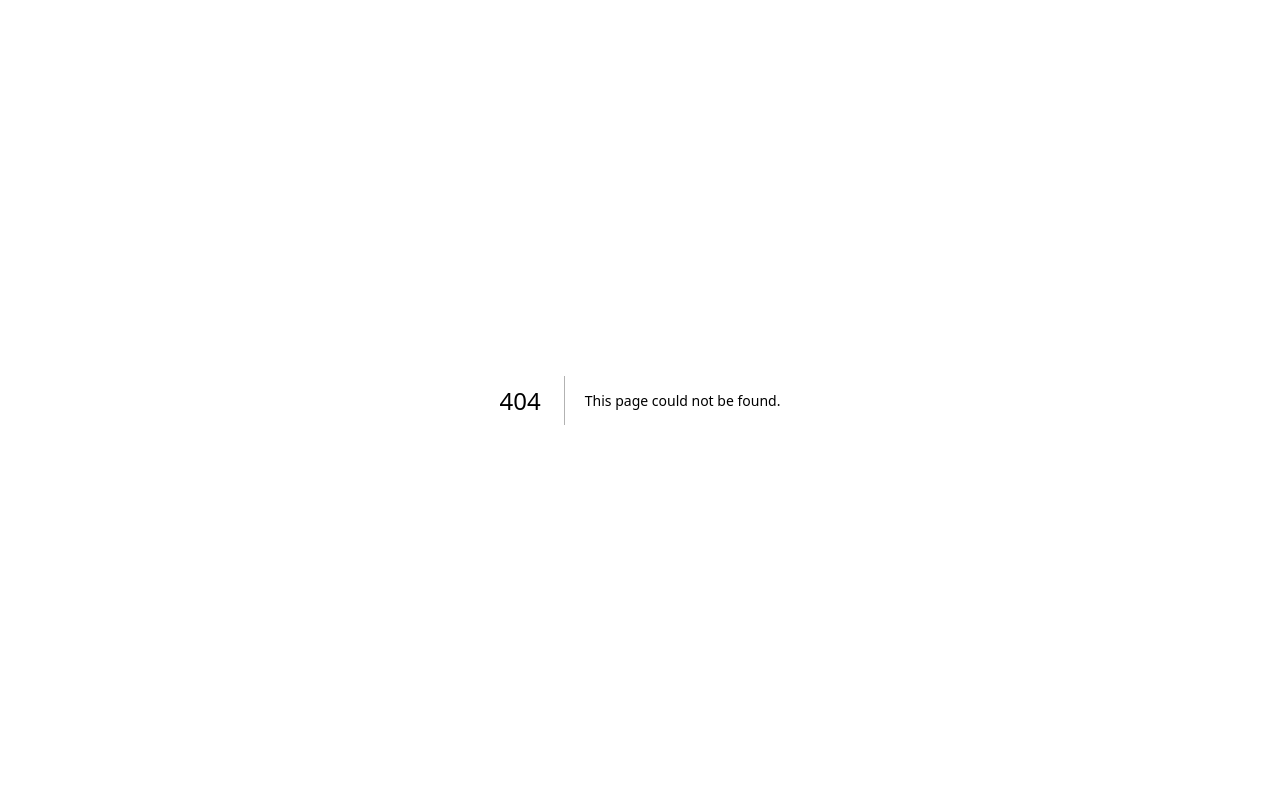
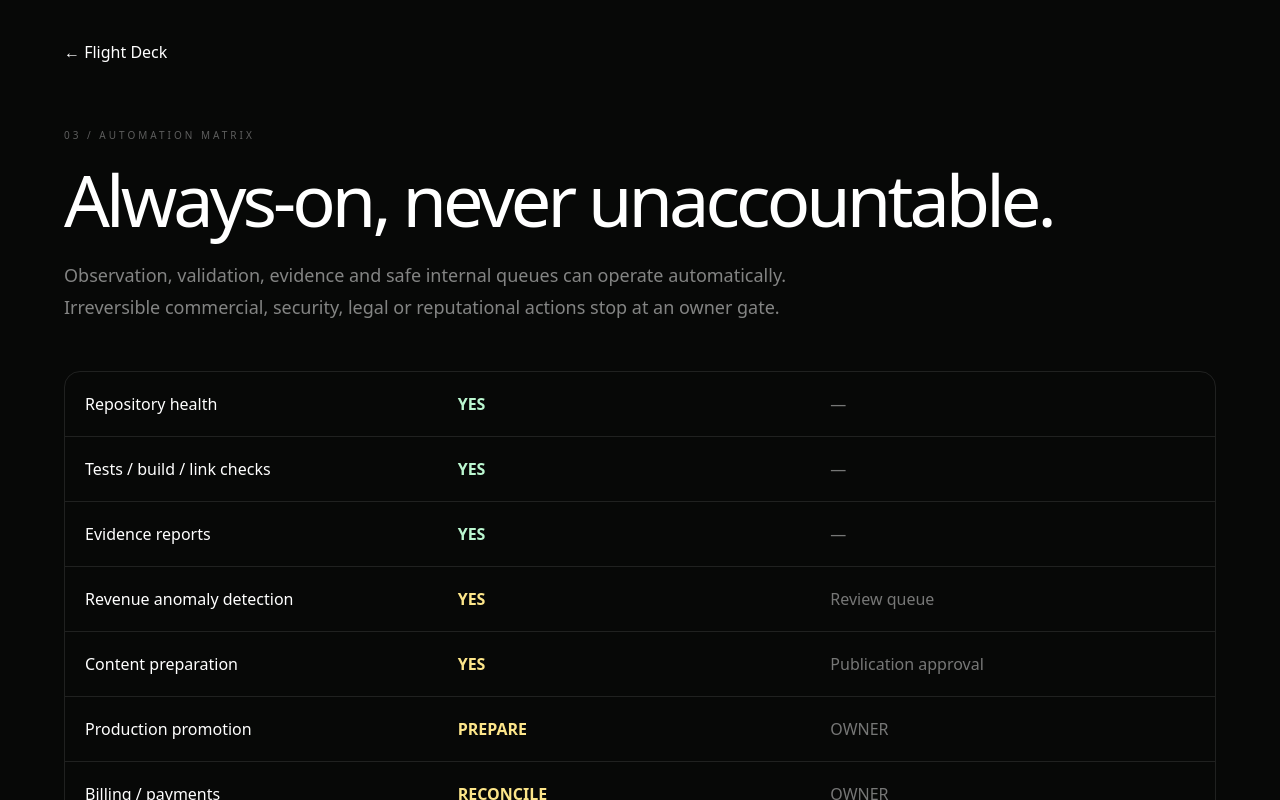
Before and after one commit to Mind-Reply/A11-K, a Next.js app: page /automations in a window 1280 px wide. Before the commit this address had no page. Shown: the top 800 px of the page. Built offline with nearby package versions, Linux system fonts and the light colour scheme.

Commit message:
feat: add executable automation matrix

```diff
--- /dev/null
+++ b/app/automations/page.tsx
@@ -0,0 +1,2 @@
+const items=[['Repository health','YES',''],['Tests / build / link checks','YES',''],['Evidence reports','YES',''],['Revenue anomaly detection','YES','Review queue'],['Content preparation','YES','Publication approval'],['Production promotion','PREPARE','OWNER'],['Billing / payments','RECONCILE','OWNER'],['Credentials / DNS','VERIFY','OWNER'],['External outreach','QUEUE','OWNER'],['Destructive changes','BLOCK','OWNER']];
+export default function Automations(){return <main className="min-h-screen bg-[#070807] px-5 py-10 text-white sm:px-10 lg:px-16"><div className="mx-auto max-w-6xl"><a href="/flight-deck">← Flight Deck</a><p className="mt-16 text-[10px] uppercase tracking-[.3em] text-white/35">03 / AUTOMATION MATRIX</p><h1 className="mt-5 text-5xl font-light tracking-[-.055em] sm:text-7xl">Always-on, never unaccountable.</h1><p className="mt-6 max-w-3xl text-lg leading-8 text-white/50">Observation, validation, evidence and safe internal queues can operate automatically. Irreversible commercial, security, legal or reputational actions stop at an owner gate.</p><div className="mt-12 overflow-hidden rounded-2xl border border-white/10">{items.map(x=><div className="grid gap-2 border-b border-white/10 p-5 last:border-0 sm:grid-cols-3" key={x[0]}><span>{x[0]}</span><b className={x[2]?'text-amber-200':'text-green-200'}>{x[1]}</b><span className="text-white/45">{x[2]||'—'}</span></div>)}</div><p className="mt-8 text-white/45">AI/model services are optional accelerators, not revenue-critical dependencies.</p></div></main>}
```
